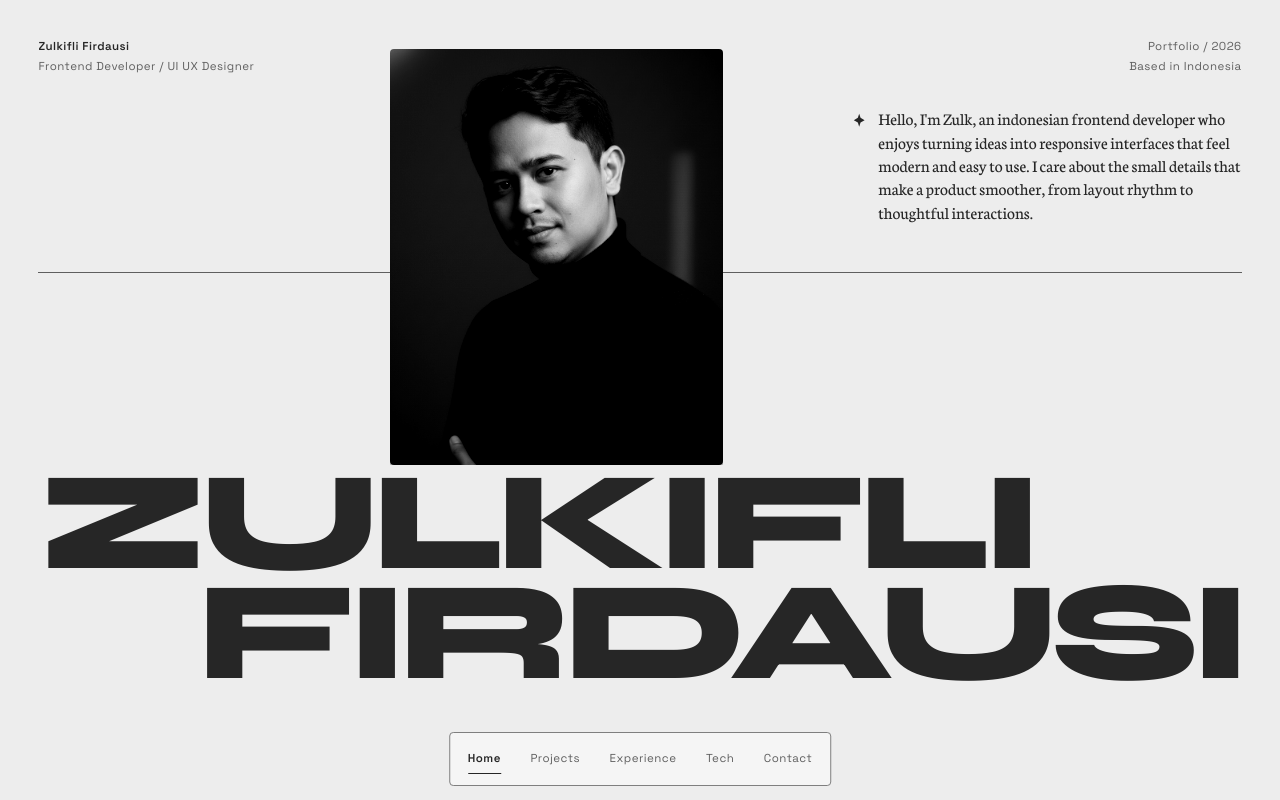
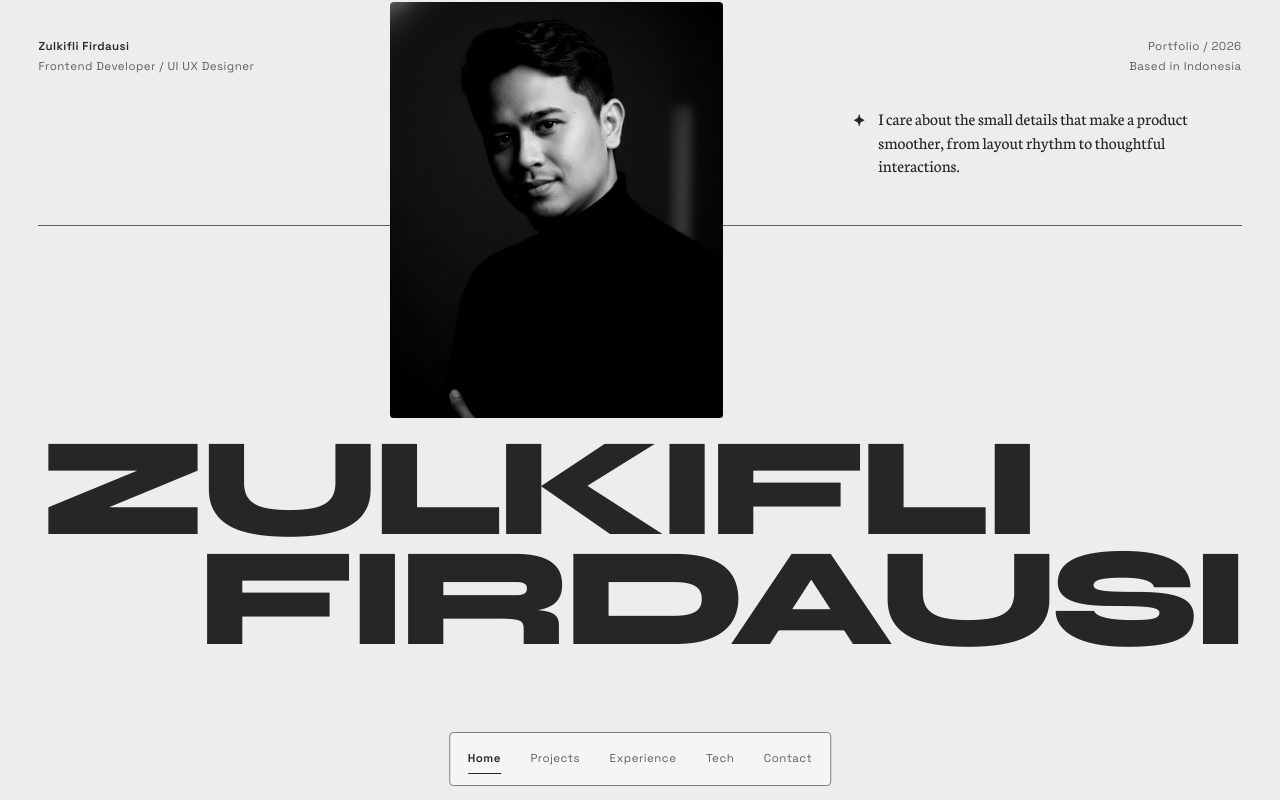
Before and after one commit to Zulkifli70/portofolio-new, a React (Vite) app: page / in a window 1280 px wide. Built offline with nearby package versions, Linux system fonts and the light colour scheme.

Commit message:
content(about): perbarui teks perkenalan dan tambah versi singkat
- about.text diperpendek jadi fokus ke detail dan interaksi
- tambah about.short untuk versi ringkas (belum dipakai di view)

```diff
--- a/src/data/portfolio.js
+++ b/src/data/portfolio.js
@@ -152,7 +152,9 @@ export const techStacks = [
 
 export const about = {
   heading: "About Me",
-  text: "Hello, I'm Zulk, an indonesian frontend developer who enjoys turning ideas into responsive interfaces that feel modern and easy to use. I care about the small details that make a product smoother, from layout rhythm to thoughtful interactions.",
+  text: "I care about the small details that make a product smoother, from layout rhythm to thoughtful interactions.",
+  short:
+    "Frontend developer turning ideas into responsive interfaces. I care about layout rhythm, small details, and interactions that feel natural.",
 };
 
 export const contact = {
```
